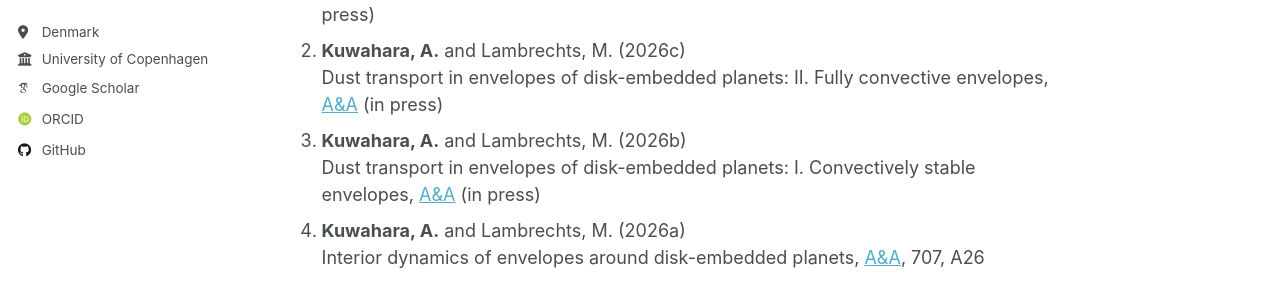
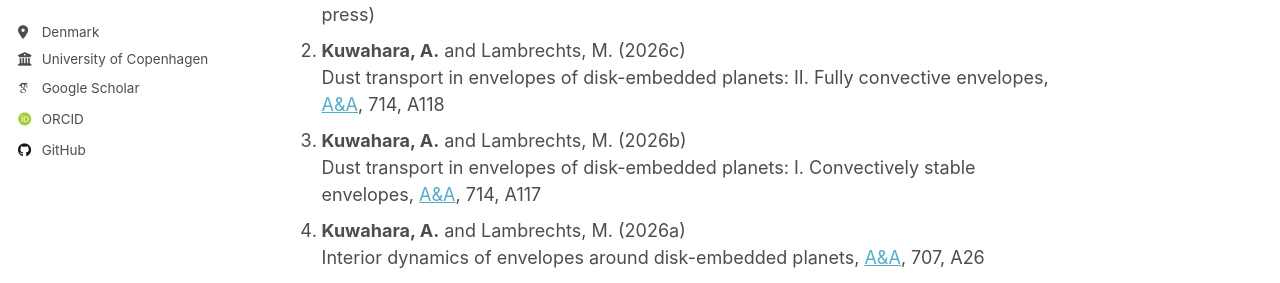
Before and after one commit to AyumuKuwahara/ayumukuwahara.github.io, a Jekyll site: the page built from _pages/publications.html, in a window 1280 px wide and 900 px high. Shown: the part 323-606 px from the top of the window. Built offline with Jekyll 4.4.1, drawn with Linux system fonts in a browser that asks for light colours; some web fonts are replaced.

Commit message:
Update publications.html

```diff
--- a/_pages/publications.html
+++ b/_pages/publications.html
@@ -16,11 +16,11 @@ author_profile: true
   </li>
   <li><b>Kuwahara, A.</b> and Lambrechts, M. (2026c)<br>
     Dust transport in envelopes of disk-embedded planets: II. Fully convective envelopes,
-    <a href="https://doi.org/10.1051/0004-6361/202660458">A&A</a> (in press)
+    <a href="https://doi.org/10.1051/0004-6361/202660458">A&A</a>, 714, A118
   </li>
   <li><b>Kuwahara, A.</b> and Lambrechts, M. (2026b)<br>
     Dust transport in envelopes of disk-embedded planets: I. Convectively stable envelopes,
-    <a href="https://doi.org/10.1051/0004-6361/202659284">A&A</a> (in press)
+    <a href="https://doi.org/10.1051/0004-6361/202659284">A&A</a>, 714, A117
   </li>
   <li><b>Kuwahara, A.</b> and Lambrechts, M. (2026a)<br>
     Interior dynamics of envelopes around disk-embedded planets,
```
